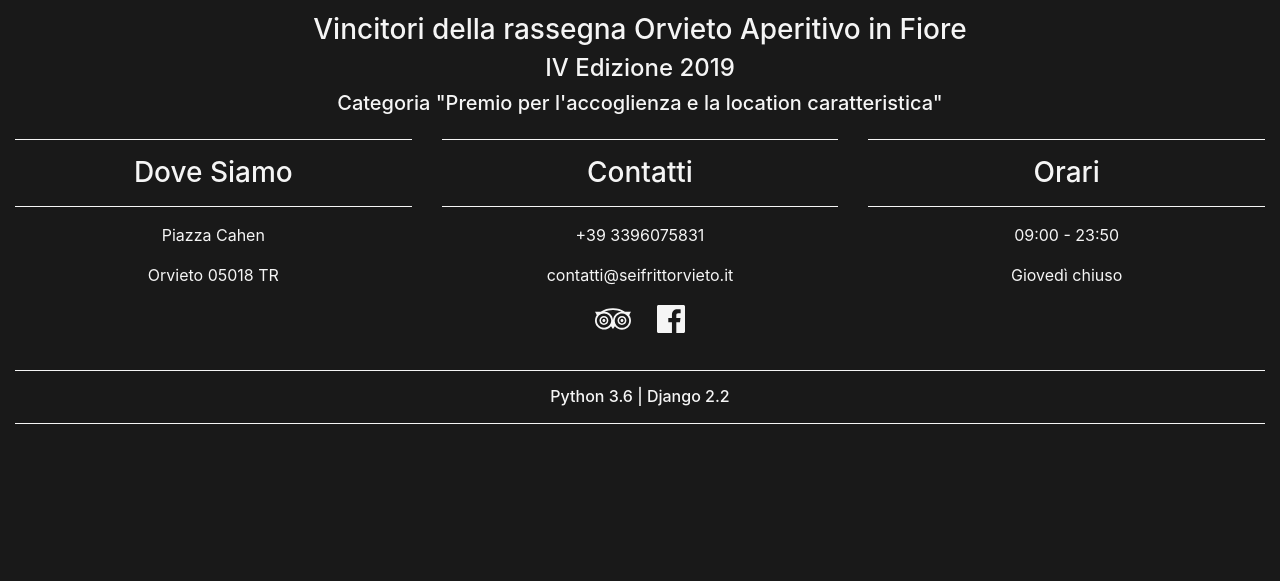
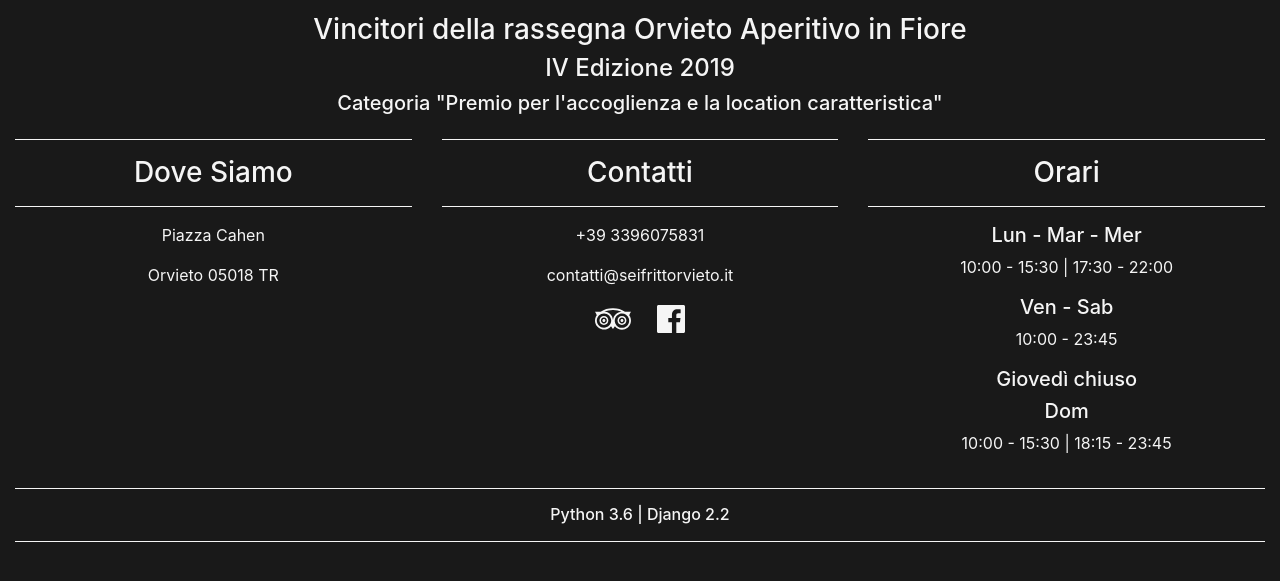
Before and after one commit to Rude23/SeifrittoOrvieto, a Django app: page / in a window 1280 px wide. Shown: the part 97-678 px from the top of the page. Run offline with Django 3.2, Linux system fonts and the light colour scheme; data that the repository does not hold is empty; some libraries are stand-ins or nearby versions.

Commit message:
Orari di apertura

```diff
--- a/slideshow/templates/slideshow/home.html
+++ b/slideshow/templates/slideshow/home.html
@@ -135,9 +135,18 @@
             </div>
             <hr class="light">
             <div>
-                <div class="align-middle">
-                    <p> 09:00 - 23:50 </p>
-                    <p> Giovedì chiuso </p>
+                <div class="text-center">
+
+                    <h5> Lun - Mar - Mer </h5>
+                    <p> 10:00 - 15:30 | 17:30 - 22:00</p>
+
+                    <h5> Ven - Sab </h5>
+                    <p> 10:00 - 23:45 </p>
+
+                    <h5> Giovedì chiuso </h5>
+
+                    <h5> Dom </h5>
+                    <p> 10:00 - 15:30 | 18:15 - 23:45 </p>
 
                 </div>
             </div>
```
